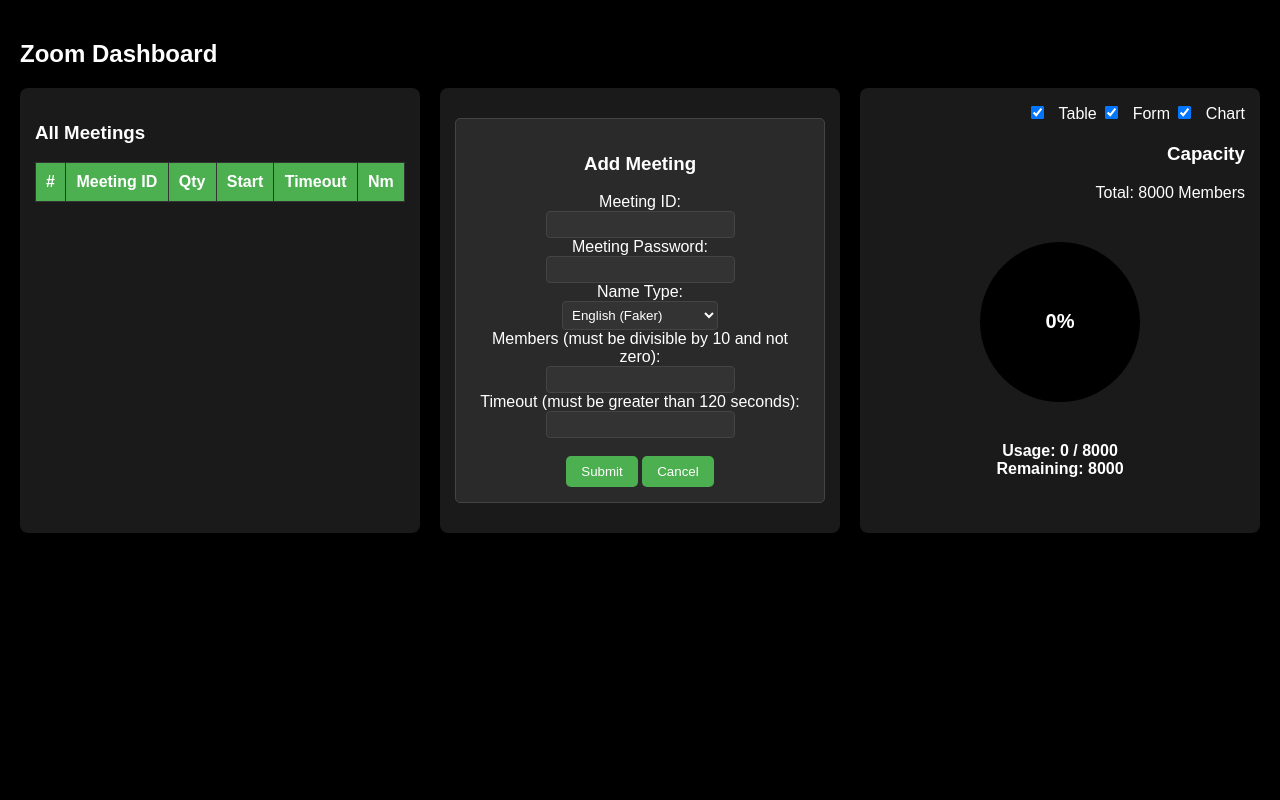
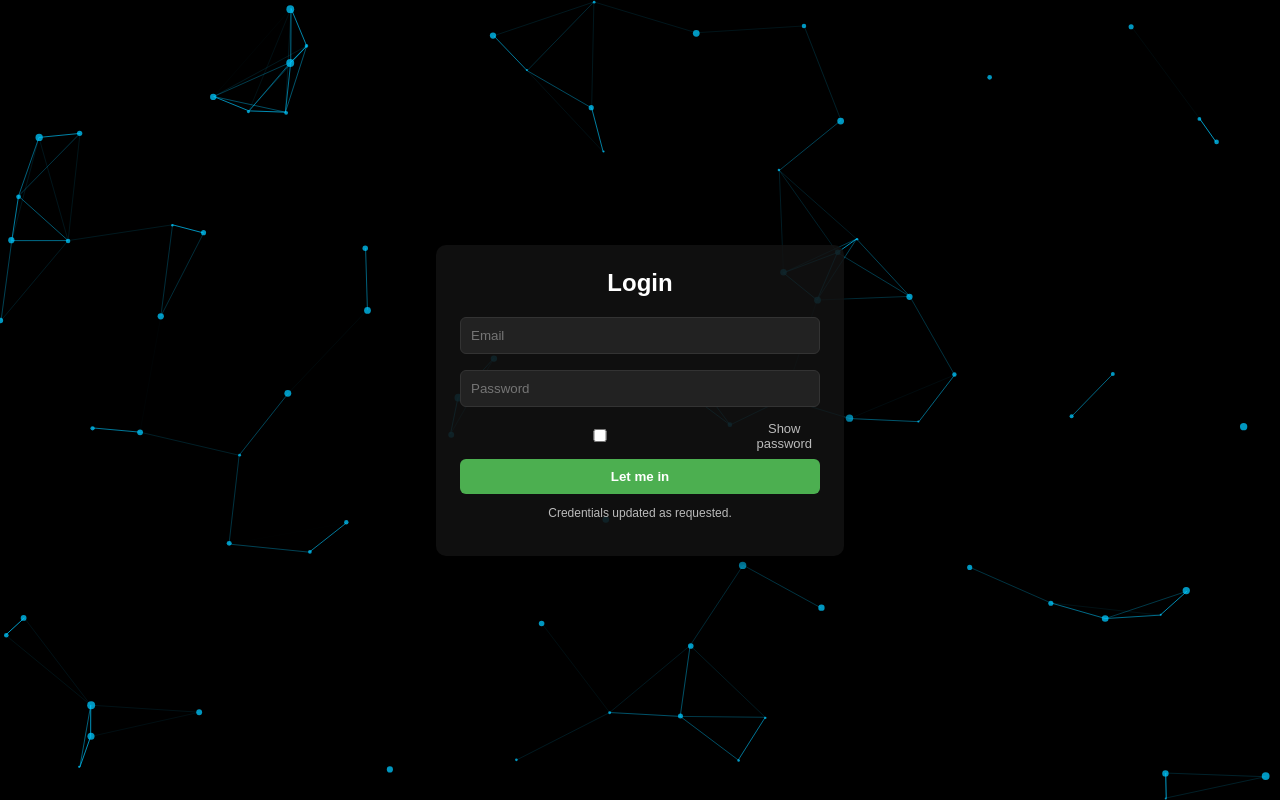
Before and after one commit to isbahulhaq/zoom-dashboard, a Flask app: page / in a window 1280 px wide. Run offline with Flask 3, Linux system fonts and the light colour scheme; lists and menus that the app fills with data are empty.

Commit message:
Update dashboard.html

```diff
--- a/templates/dashboard.html
+++ b/templates/dashboard.html
@@ -2,19 +2,79 @@
 <html lang="en">
 <head>
 <meta charset="UTF-8">
-    <title>Zoom Dashboard</title>
+<title>Zoom Dashboard (Login Required)</title>
+<meta name="viewport" content="width=device-width, initial-scale=1" />
 <style>
 body {
     font-family: Arial, sans-serif;
     background-color: black;
     margin: 0;
-            padding: 20px;
+    padding: 0;
     color: white;
+    overflow: hidden;
 }
+
+/* LOGIN SECTION */
+#loginSection {
+    display: flex;
+    align-items: center;
+    justify-content: center;
+    height: 100vh;
+    position: relative;
+}
+
+/* Canvas for particles behind login */
+#particleCanvas {
+    position: absolute;
+    top:0;
+    left:0;
+    width:100%;
+    height:100%;
+    z-index: -1;
+}
+
+/* Login box styling */
+#loginBox {
+    background: rgba(18, 18, 18, 0.88);
+    padding: 24px;
+    border-radius: 10px;
+    box-shadow: 0 6px 20px rgba(0,0,0,0.6);
+    width: 360px;
+    text-align: center;
+    z-index: 1;
+}
+#loginBox h2 { margin: 0 0 12px 0; }
+#loginBox input {
+    width: 100%;
+    padding: 10px;
+    margin: 8px 0;
+    border-radius: 6px;
+    border: 1px solid #333;
+    background: #222;
+    color: white;
+    box-sizing: border-box;
+}
+#loginBox button {
+    width: 100%;
+    padding: 10px;
+    margin-top: 8px;
+    border-radius: 6px;
+    border: none;
+    background: #4CAF50;
+    color: white;
+    cursor: pointer;
+    font-weight: bold;
+}
+#loginError { color: #ff6b6b; margin-top:8px; display:none; }
+.show-pass { display:flex; align-items:center; gap:8px; justify-content:flex-start; color:#bbb; font-size:13px; margin-top:6px; }
+
+/* DASHBOARD SECTION STYLES (original) */
+body, input, select, button { font-family: Arial,sans-serif; }
 .container {
     display: flex;
     justify-content: space-between;
     gap: 20px;
+    padding: 20px;
 }
 .left, .center, .right {
     background: #1a1a1a;
@@ -26,21 +86,9 @@
 .center { flex: 1; text-align: center; }
 .right { flex: 1; text-align: right; }
 
-        table {
-            width: 100%;
-            border-collapse: collapse;
-            margin-bottom: 15px;
-        }
-        th, td {
-            border: 1px solid #333;
-            padding: 10px;
-            text-align: center;
-            color: white;
-        }
-        th {
-            background-color: #4CAF50;
-            color: white;
-        }
+table { width:100%; border-collapse: collapse; margin-bottom: 15px; }
+th, td { border: 1px solid #333; padding:10px; text-align:center; color:white; }
+th { background-color:#4CAF50; color:white; }
 
 .form-box {
     margin: 15px 0;
@@ -51,7 +99,6 @@
     text-align: center;
 }
 
-        /* Circular Progress Style */
 .capacity {
     position: relative;
     width: 200px;
@@ -64,7 +111,6 @@
     justify-content: center;
     transition: 0.6s ease-in-out;
 }
-
 .capacity-inner {
     position: absolute;
     width: 160px;
@@ -78,26 +124,19 @@
     font-size: 20px;
     font-weight: bold;
 }
-
-        .usage-info {
-            text-align: center;
-            margin-top: 10px;
-            font-size: 16px;
-            font-weight: bold;
-        }
-
-        .controls { margin-bottom: 20px; }
-        .controls input[type="checkbox"] { margin-right: 10px; }
-        h2, h3 { color: white; }
-        button {
+.usage-info { text-align:center; margin-top:10px; font-size:16px; font-weight:bold; }
+.controls { margin-bottom:20px; }
+.controls input[type="checkbox"] { margin-right:10px; }
+h2, h3 { color:white; }
+button.small {
     background-color: #4CAF50;
     color: white;
-            padding: 8px 15px;
+    padding: 6px 10px;
     border: none;
     border-radius: 5px;
     cursor: pointer;
 }
-        button:hover { background-color: #45a049; }
+button.small:hover { background-color: #45a049; }
 input, select {
     background-color: #333;
     color: white;
@@ -105,12 +144,37 @@
     border-radius: 4px;
     padding: 5px;
 }
+
+/* hide dashboard initially */
+#dashboard { display: none; }
 </style>
 </head>
 <body>
+
+<!-- LOGIN SECTION -->
+<div id="loginSection">
+    <canvas id="particleCanvas"></canvas>
+    <div id="loginBox">
+        <h2>Login</h2>
+        <form id="loginForm">
+            <input type="email" id="email" placeholder="Email" required autocomplete="username">
+            <input type="password" id="password" placeholder="Password" required autocomplete="current-password">
+            <div class="show-pass">
+                <input type="checkbox" id="togglePass"><label for="togglePass">Show password</label>
+            </div>
+            <button type="submit">Let me in</button>
+            <p id="loginError">Invalid credentials — try again.</p>
+        </form>
+        <p style="font-size:12px; color:#bbb; margin-top:12px;">
+            Credentials updated as requested.
+        </p>
+    </div>
+</div>
+
+<!-- DASHBOARD SECTION (original) -->
+<div id="dashboard">
     <h2>Zoom Dashboard</h2>
-
-    <div class="container" id="dashboard">
+    <div class="container" id="dashboardContainer">
         <div class="left" id="meetingsSection">
             <h3>All Meetings</h3>
             <table id="meetingsTable">
@@ -165,8 +229,95 @@
             </div>
         </div>
     </div>
+</div>
 
 <script>
+/********************
+ * PARTICLES BACKGROUND
+ ********************/
+const canvas = document.getElementById('particleCanvas');
+const ctx = canvas.getContext('2d');
+let width = canvas.width = window.innerWidth;
+let height = canvas.height = window.innerHeight;
+
+window.addEventListener('resize', () => {
+    width = canvas.width = window.innerWidth;
+    height = canvas.height = window.innerHeight;
+});
+
+const particles = [];
+const particleCount = 80;
+for(let i=0; i<particleCount; i++){
+    particles.push({
+        x: Math.random()*width,
+        y: Math.random()*height,
+        r: Math.random()*3+1,
+        dx: (Math.random()-0.5)*1.5,
+        dy: (Math.random()-0.5)*1.5
+    });
+}
+
+function animateParticles(){
+    ctx.clearRect(0,0,width,height);
+    for(let i=0;i<particles.length;i++){
+        const p = particles[i];
+        ctx.beginPath();
+        ctx.arc(p.x,p.y,p.r,0,Math.PI*2);
+        ctx.fillStyle = "rgba(0,200,255,0.75)";
+        ctx.fill();
+        p.x += p.dx;
+        p.y += p.dy;
+        if(p.x<0||p.x>width) p.dx*=-1;
+        if(p.y<0||p.y>height) p.dy*=-1;
+    }
+    for(let a=0;a<particles.length;a++){
+        for(let b=a+1;b<particles.length;b++){
+            const dx = particles[a].x - particles[b].x;
+            const dy = particles[a].y - particles[b].y;
+            const dist = Math.sqrt(dx*dx+dy*dy);
+            if(dist<120){
+                ctx.beginPath();
+                ctx.strokeStyle = "rgba(0,200,255,"+(1-dist/120)+")";
+                ctx.moveTo(particles[a].x,particles[a].y);
+                ctx.lineTo(particles[b].x,particles[b].y);
+                ctx.stroke();
+            }
+        }
+    }
+    requestAnimationFrame(animateParticles);
+}
+animateParticles();
+
+/********************
+ * LOGIN HANDLER
+ ********************/
+// Updated credentials as requested
+const FIXED_EMAIL = "isbahaulhaq692@gmail.com";
+const FIXED_PASSWORD = "20140204547";
+
+document.getElementById('loginForm').addEventListener('submit', function(e){
+    e.preventDefault();
+    const email = document.getElementById('email').value.trim();
+    const pass = document.getElementById('password').value.trim();
+
+    if(email === FIXED_EMAIL && pass === FIXED_PASSWORD){
+        document.getElementById('loginSection').style.display='none';
+        document.getElementById('dashboard').style.display='block';
+        document.getElementById('loginError').style.display='none';
+    } else {
+        document.getElementById('loginError').style.display='block';
+    }
+});
+
+// Show password toggle
+document.getElementById('togglePass').addEventListener('change', function(){
+    const p = document.getElementById('password');
+    p.type = this.checked ? 'text' : 'password';
+});
+
+/********************
+ * DASHBOARD LOGIC (original)
+ ********************/
 let used = 0;
 const total = 8000;
 const capacityCircle = document.getElementById('capacityCircle');
@@ -182,7 +333,6 @@
     const timeout = parseInt(document.getElementById('timeout').value);
     const now = new Date().toLocaleTimeString('en-US', { hour12: true });
 
-            // ✅ Validation
     if (members <= 0 || members % 10 !== 0) {
         alert('Members must be divisible by 10 and not zero!');
         return;
@@ -196,7 +346,6 @@
         return;
     }
 
-            // Add new row to table
     const table = document.getElementById('meetingsTable');
     const row = table.insertRow(-1);
     row.innerHTML = `<td>${table.rows.length - 1}</td>
@@ -206,7 +355,6 @@
                      <td>${timeout} Sec</td>
                      <td>${nameType.charAt(0).toUpperCase()}</td>`;
 
-            // Update usage
     used += members;
     const percent = (used / total) * 100;
     const remaining = total - used;
```
Lines whose indentation alone changed are shown as unchanged.
